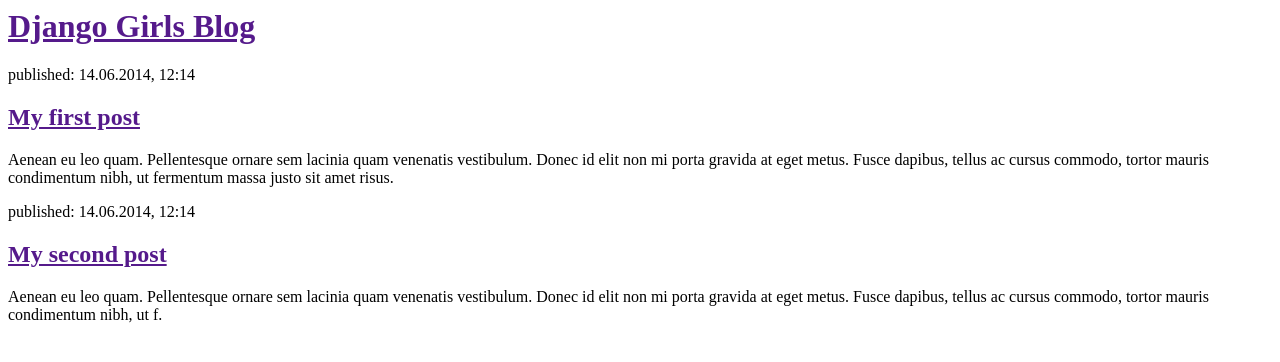
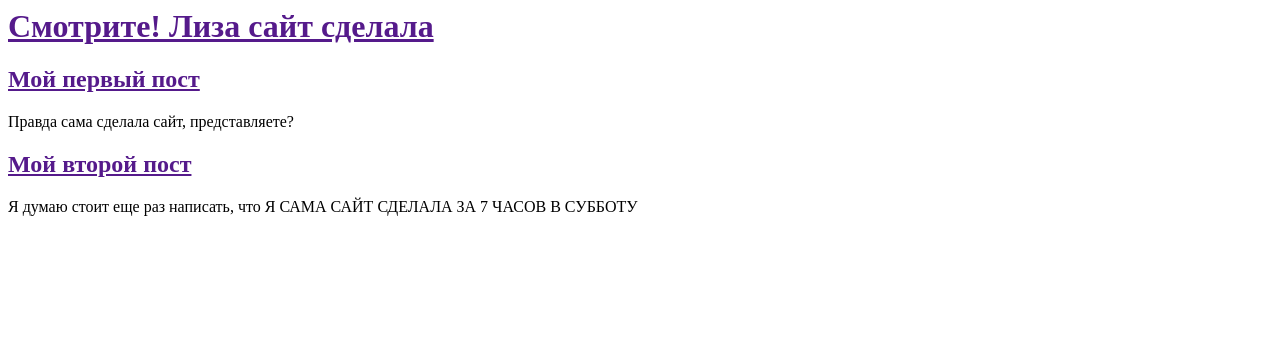
Before and after one commit to etsekhanovich/my-first-blog, a Django app: page / in a window 1280 px wide. Shown: the top 362 px of the page. Run offline with Django 3.2, Linux system fonts and the light colour scheme.

Commit message:
Changed the HTML for the site.

```diff
--- a/blog/templates/blog/post_list.html
+++ b/blog/templates/blog/post_list.html
@@ -1,22 +1,22 @@
  <html>
         <head>
-            <title>Django Girls blog</title>
+            <title>Лизин блог</title>
         </head>
         <body>
             <div>
-                <h1><a href="">Django Girls Blog</a></h1>
+                <h1><a href="">Смотрите! Лиза сайт сделала</a></h1>
             </div>
 
             <div>
-                <p>published: 14.06.2014, 12:14</p>
-                <h2><a href="">My first post</a></h2>
-                <p>Aenean eu leo quam. Pellentesque ornare sem lacinia quam venenatis vestibulum. Donec id elit non mi porta gravida at eget metus. Fusce dapibus, tellus ac cursus commodo, tortor mauris condimentum nibh, ut fermentum massa justo sit amet risus.</p>
+
+                 <h2><a href="">Мой первый пост</a></h2>
+                <p>Правда сама сделала сайт, представляете?</p>
             </div>
 
             <div>
-                <p>published: 14.06.2014, 12:14</p>
-                <h2><a href="">My second post</a></h2>
-                <p>Aenean eu leo quam. Pellentesque ornare sem lacinia quam venenatis vestibulum. Donec id elit non mi porta gravida at eget metus. Fusce dapibus, tellus ac cursus commodo, tortor mauris condimentum nibh, ut f.</p>
+
+                <h2><a href="">Мой второй пост</a></h2>
+                <p>Я думаю стоит еще раз написать, что Я САМА САЙТ СДЕЛАЛА ЗА 7 ЧАСОВ В СУББОТУ</p>
             </div>
         </body>
     </html>
```
